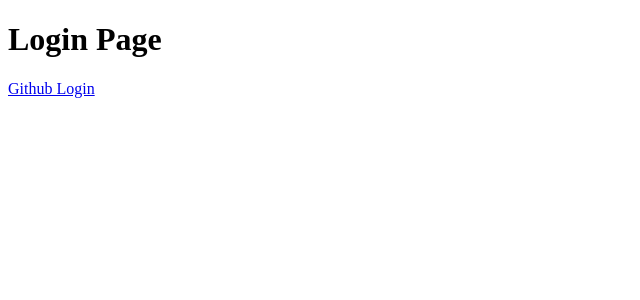
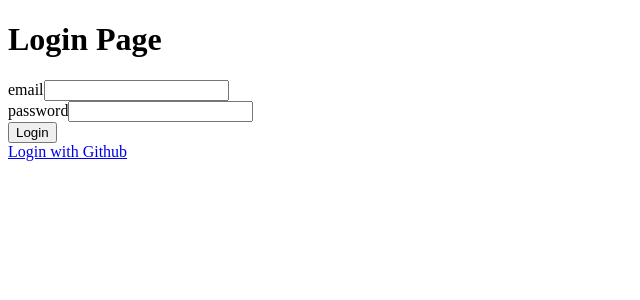
Before and after one commit to tokkitang/tokkitang, a SvelteKit app: page /login in a window 1280 px wide. Shown: the top 300 px of the page, without its empty margins (0-640 px from the left). Built offline with nearby package versions, Linux system fonts and the light colour scheme.

Commit message:
setting: api & proxy

```diff
--- a/package.json
+++ b/package.json
@@ -37,5 +37,8 @@
 		"vite": "^4.0.0",
 		"vitest": "^0.25.3"
 	},
-	"type": "module"
+	"type": "module",
+	"dependencies": {
+		"ky": "^0.33.2"
+	}
 }
--- /dev/null
+++ b/src/api/auth/login.ts
@@ -0,0 +1,16 @@
+import ky from 'ky';
+import { mainServerUrl } from '../setting';
+
+export type LoginResponse = {
+	success: boolean;
+	access_token: string;
+};
+
+export async function login(email: string, password: string): Promise<LoginResponse> {
+	const response = await ky.post('auth/login', {
+		prefixUrl: 'api',
+		json: { email, password }
+	});
+
+	return await response.json();
+}
--- /dev/null
+++ b/src/api/setting.ts
@@ -0,0 +1,2 @@
+export const mainServerUrl =
+	'https://ksauqt5f5er2djql3atquzas4e0ofpla.lambda-url.ap-northeast-2.on.aws';
--- a/src/routes/login/+page.svelte
+++ b/src/routes/login/+page.svelte
@@ -1,3 +1,26 @@
+<script lang="ts">
+	import { login } from '../../api/auth/login';
+
+	export let email: string;
+	export let password: string;
+
+	export async function doLogin() {
+		if (!email) {
+			alert('이메일을 입력해주세요');
+		}
+		if (!password) {
+			alert('비밀번호를 입력해주세요');
+		}
+		const loginResponse = await login(email, password);
+		if (loginResponse.success) {
+			alert('로그인에 성공했습니다.');
+			console.log(loginResponse.access_token);
+		} else {
+			alert('로그인에 실패했습니다.');
+		}
+	}
+</script>
+
 <svelte:head>
 	<title>About</title>
 	<meta name="description" content="About this app" />
@@ -6,8 +29,12 @@
 <div class="text-column">
 	<h1>Login Page</h1>
 
+	email<input id="email" type="email" bind:value={email} /> <br />
+	password<input id="password" type="password" bind:value={password} /> <br />
+	<button on:click={doLogin}>Login</button> <br />
+
 	<a
 		href="https://github.com/login/oauth/authorize?client_id=09c53661153af8c5b13c&redirect_uri=https://ksauqt5f5er2djql3atquzas4e0ofpla.lambda-url.ap-northeast-2.on.aws/redirect/github"
-		>Github Login</a
+		>Login with Github</a
 	>
 </div>
--- a/tsconfig.json
+++ b/tsconfig.json
@@ -8,7 +8,9 @@
 		"resolveJsonModule": true,
 		"skipLibCheck": true,
 		"sourceMap": true,
-		"strict": true
+		"strict": true,
+		"noImplicitAny": true,
+		"strictNullChecks": true
 	}
 	// Path aliases are handled by https://kit.svelte.dev/docs/configuration#alias
 	//
--- a/vite.config.ts
+++ b/vite.config.ts
@@ -5,6 +5,15 @@ const config: UserConfig = {
 	plugins: [sveltekit()],
 	test: {
 		include: ['src/**/*.{test,spec}.{js,ts}']
+	},
+	server: {
+		proxy: {
+			'/api': {
+				target: 'https://ksauqt5f5er2djql3atquzas4e0ofpla.lambda-url.ap-northeast-2.on.aws',
+				changeOrigin: true,
+				rewrite: (path) => path.replace(/^\/api/, '')
+			}
+		}
 	}
 };
 
```
Also changed, not shown: src/utils/cookie.ts (added), 1 other file (tests, documents, lock files or other folders).
